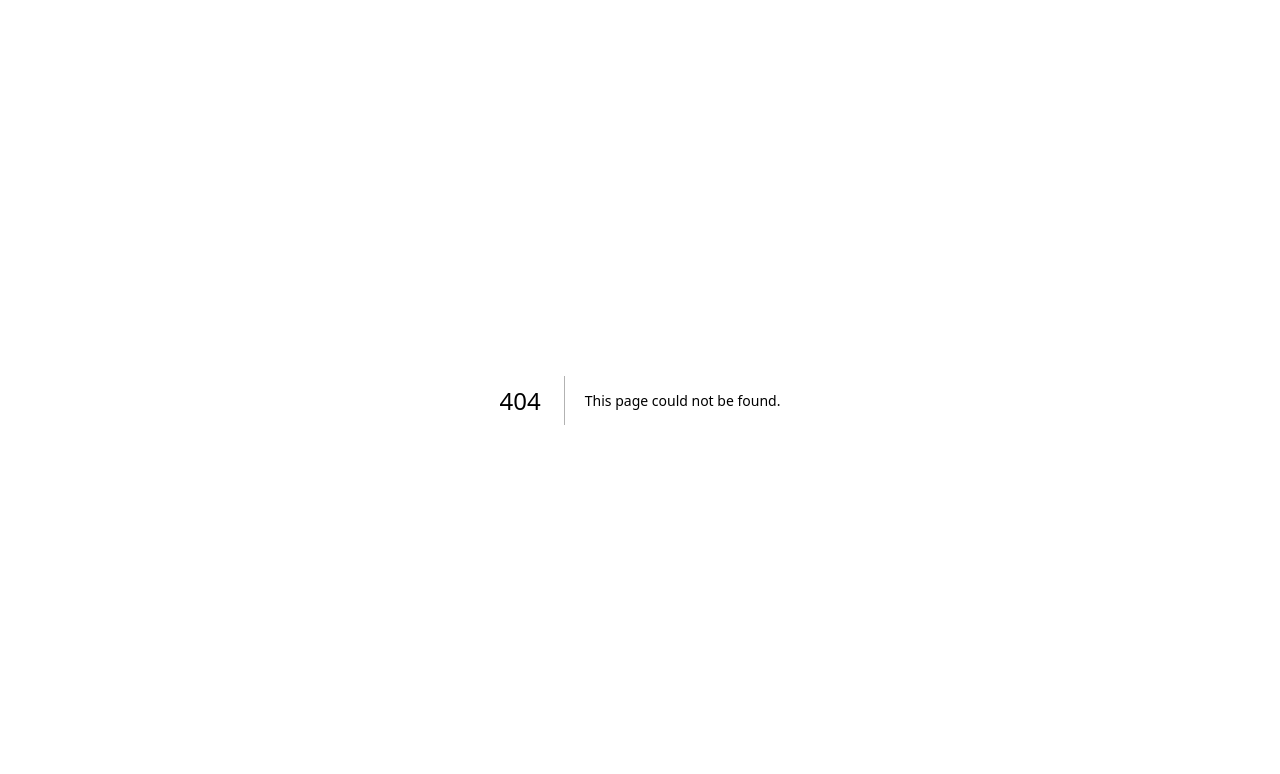
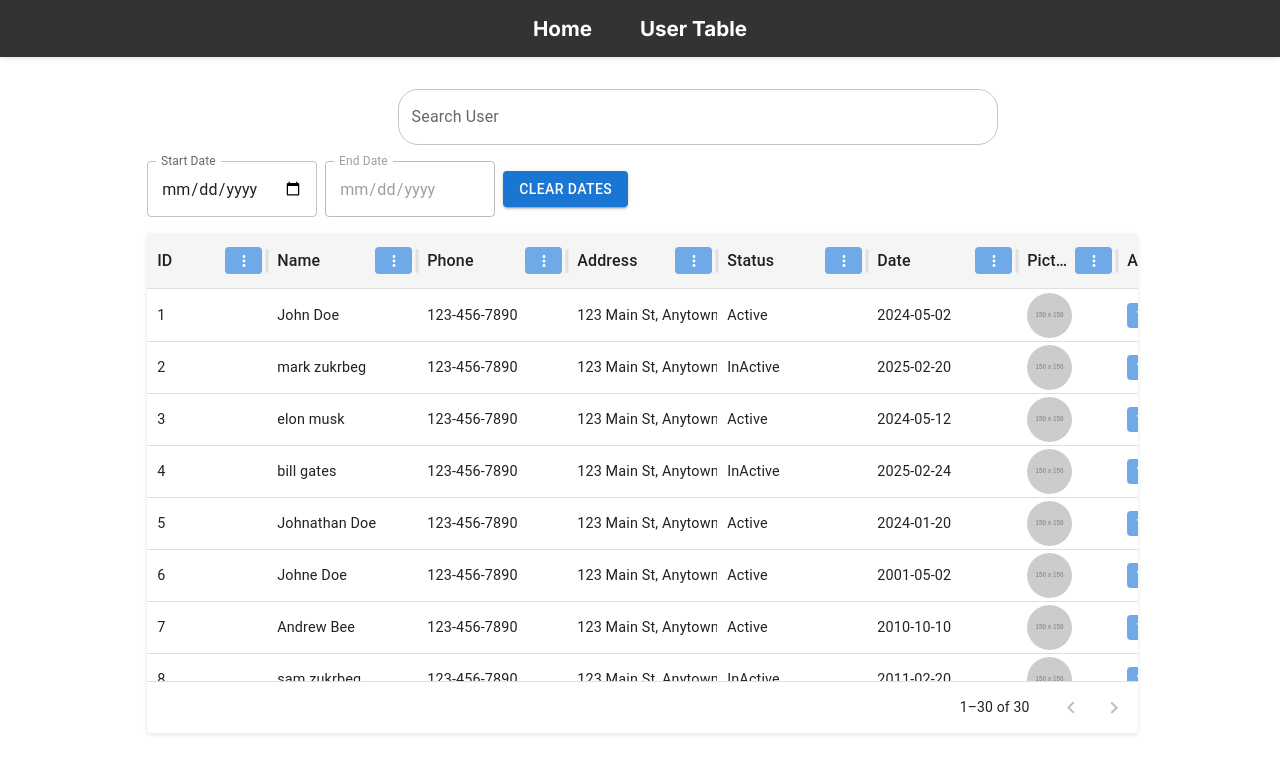
Before and after one commit to Aly60/nextjs-mui, a Next.js app: page /Home in a window 1280 px wide. Before the commit this address had no page. Shown: the top 774 px of the page. Built offline with nearby package versions, Linux system fonts and the light colour scheme; data requests are answered from the project's data file.

Commit message:
modified the routes and folder structure

```diff
--- a/app/pages/index.jsx
+++ b/app/Home/page.jsx
@@ -1,4 +1,4 @@
-/*import Header from "../components/Header";
+import Header from "../components/Header";
 import UserTable from "../components/UserTable";
 
 export default function Home() {
@@ -9,4 +9,3 @@ export default function Home() {
     </div>
   );
 }
-*/
--- a/app/components/Header.jsx
+++ b/app/components/Header.jsx
@@ -7,12 +7,12 @@ export default function Header() {
       <nav className="navigation">
         <ul className="nav-list">
           <li className="nav-item">
-            <Link href="/pages/Home">
+            <Link href="/Home">
               <h3>Home</h3>
             </Link>
           </li>
           <li className="nav-item">
-            <Link href="/pages/userTable">
+            <Link href="/userTable">
               <h3>User Table</h3>
             </Link>
           </li>
--- a/app/components/UserTable.jsx
+++ b/app/components/UserTable.jsx
@@ -47,7 +47,7 @@ const columns = [
     headerName: "Actions",
     width: 150,
     renderCell: (params) => (
-      <Link href={`/pages/user/${params.row.id}`}>
+      <Link href={`/user/${params.row.id}`}>
         <button className="MuiButtonBase-root">View Details</button>
       </Link>
     ),
--- a/app/pages/user/[user]/page.jsx
+++ b/app/user/[user]/page.jsx
@@ -1,6 +1,6 @@
 "use client";
-import UserDetail from "../../../components/UserDetail";
-import Header from "../../../components/Header";
+import UserDetail from "../../components/UserDetail";
+import Header from "../../components/Header";
 
 export default function SingleUser({ params: { user } }) {
   return (
--- a/app/pages/userDetail/page.jsx
+++ b/app/userDetail/page.jsx
@@ -1,5 +1,5 @@
-import Header from "../../components/Header";
-import UserDetail from "../../components/UserDetail";
+import Header from "../components/Header";
+import UserDetail from "../components/UserDetail";
 
 export default function UserDetailPage() {
   return (
--- a/app/pages/userTable/page.jsx
+++ b/app/userTable/page.jsx
@@ -1,5 +1,5 @@
-import Header from "../../components/Header";
-import UserTable from "../../components/UserTable";
+import Header from "../components/Header";
+import UserTable from "../components/UserTable";
 
 export default function UserTablePage() {
   return (
```
Also changed, not shown: app/pages/Home/page.jsx (deleted, +0 -11 lines).
